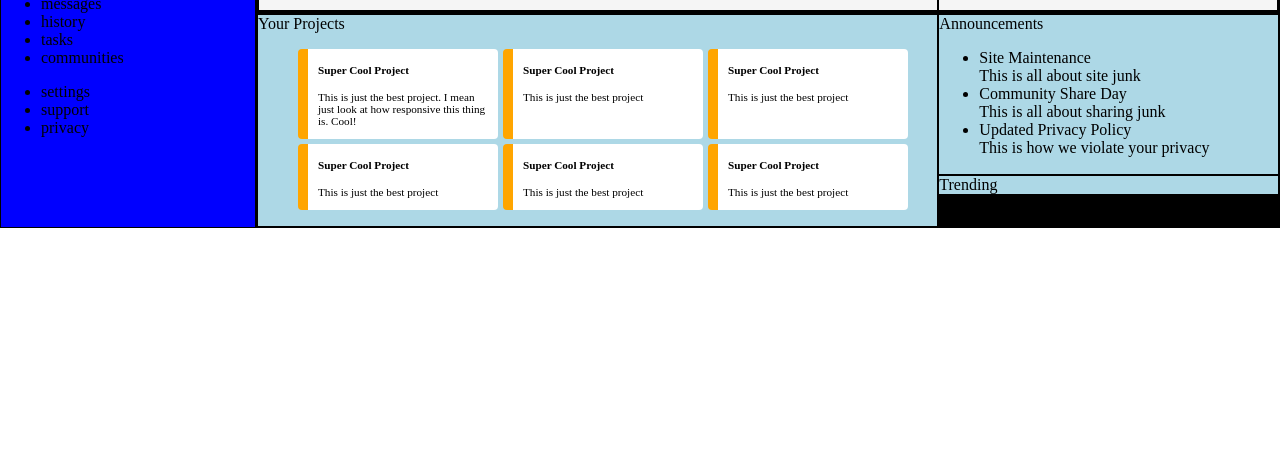
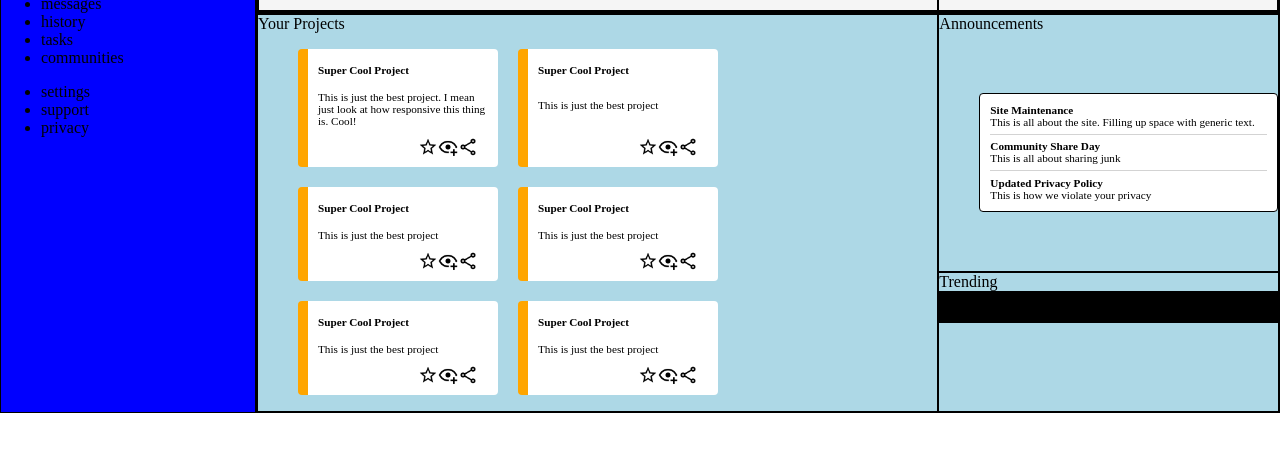
Before and after one commit to j-winston/Admin-Dashboard, a plain HTML site: page index.html in a window 1280 px wide. Shown: the part 92-544 px from the top of the page. Drawn offline with Linux system fonts and the light colour scheme.

Commit message:
properly align project card options

```diff
--- a/index.html
+++ b/index.html
@@ -78,68 +78,70 @@
                         <h4>Super Cool Project</h4>
                         <p>This is just the best project. I mean just look at how responsive this thing is. Cool!</p>
 
-                        <div class="main-content__projects-options">
-                        <img src="" alt="">
-                        <img src="" alt="">
-                        <img src="" alt=""></div>
+                        <div class="project-container__cards-options">
+                        <img src="assets/star-outline.png" alt="">
+                        <img src="assets/eye-plus-outline.png" alt="">
+                        <img src="assets/share-variant-outline.png" alt=""></div>
                     </li>
                     <li>
                         <h4>Super Cool Project</h4>
                         <p>This is just the best project</p>
-                        <div class="main-content__projects-options">
-                        <img src="" alt="">
-                        <img src="" alt="">
-                        <img src="" alt=""></div>
+                        <div class="project-container__cards-options">
+                        <img src="assets/star-outline.png" alt="">
+                        <img src="assets/eye-plus-outline.png" alt="">
+                        <img src="assets/share-variant-outline.png" alt=""></div>
                     </li>
                     <li>
                         <h4>Super Cool Project</h4>
                         <p>This is just the best project</p>
-                        <div class="main-content__projects-options">
-                        <img src="" alt="">
-                        <img src="" alt="">
-                        <img src="" alt=""></div>
+                        <div class="project-container__cards-options">
+                        <img src="assets/star-outline.png" alt="">
+                        <img src="assets/eye-plus-outline.png" alt="">
+                        <img src="assets/share-variant-outline.png" alt=""></div>
                     </li>
                     <li>
                         <h4>Super Cool Project</h4>
                         <p>This is just the best project</p>
-                        <div class="main-content__projects-options">
-                        <img src="" alt="">
-                        <img src="" alt="">
-                        <img src="" alt=""></div>
+                        <div class="project-container__cards-options">
+                        <img src="assets/star-outline.png" alt="">
+                        <img src="assets/eye-plus-outline.png" alt="">
+                        <img src="assets/share-variant-outline.png" alt=""></div>
                     </li>
                     <li>
                         <h4>Super Cool Project</h4>
                         <p>This is just the best project</p>
-                        <div class="main-content__projects-options">
-                        <img src="" alt="">
-                        <img src="" alt="">
-                        <img src="" alt=""></div>
+                        <div class="project-container__cards-options">
+                        <img src="assets/star-outline.png" alt="">
+                        <img src="assets/eye-plus-outline.png" alt="">
+                        <img src="assets/share-variant-outline.png" alt=""></div>
                     </li>
                     <li>
                         <h4>Super Cool Project</h4>
                         <p>This is just the best project</p>
-                        <div class="main-content__projects-options">
-                        <img src="" alt="">
-                        <img src="" alt="">
-                        <img src="" alt=""></div>
+                        <div class="project-container__cards-options">
+                        <img src="assets/star-outline.png" alt="">
+                        <img src="assets/eye-plus-outline.png" alt="">
+                        <img src="assets/share-variant-outline.png" alt=""></div>
                     </li>
                 </div>
                </ul>
             </div>
                <div class="main-content__announcements cell"><p>Announcements</p>
                    <ul>
+                       <div class="announcements__card cell">
                         <li>
                             <p>Site Maintenance</p>
-                        <p>This is all about site junk</p>
+                            <p>This is all about the site. Filling up space with generic text.<hr></p>
                         </li>
                         <li>
                             <p>Community Share Day</p>
-                        <p>This is all about sharing junk</p>
+                            <p>This is all about sharing junk<hr></p>
                         </li>
                         <li>
                             <p>Updated Privacy Policy</p>
                             <p>This is how we violate your privacy</p>
                         </li>
+                       </div>
                    </ul>
                </div>
 
--- a/style.css
+++ b/style.css
@@ -134,15 +134,26 @@ p {
         .project-container__cards {
             display: grid;
             grid-template-columns: repeat(auto-fill, minmax(100px, 200px));
-            gap: 5px;
+            gap: 20px;
 
         }
 
+        .project-container__cards-options {
+            display: grid;
+            justify-content: end;
+            align-content: end;
+            padding: 10px;
+            grid-template-columns: 20px 20px 20px;
+
+        }
+
+        .project-container__cards  li  img {
+            height: 20px;
+        }
+
         .project-container__cards li {
-            display: flex;
-            flex-direction: column;
-
             font-size: .7rem;
+            display: grid;
 
             list-style: none;
             background-color: white;
@@ -153,8 +164,36 @@ p {
         }
 
         .main-content__announcements {
+            display: grid;
             grid-area: announcements;
         }
+
+
+        .announcements__card {
+            display: grid;
+            background-color: white;
+            border-radius: 4px;
+            font-size: .7rem;
+            list-style: none;
+            padding: 10px;
+            grid-template-columns: minmax(150px, 1fr);
+
+        }
+
+
+        .announcements__card li p:nth-child(1) {
+            font-weight: bold;
+        }
+
+        .announcements__card hr {
+            outline-style: none;
+            border: none;
+            border-top: 1px solid lightgray;
+
+
+
+        }
+
 
         .main-content__trending {
             grid-area: trending;
```
Also changed, not shown: assets/eye-plus-outline.png (added), assets/share-variant-outline.png (added), assets/sidebar/communities.png (added), assets/sidebar/history.png (added), assets/sidebar/home.png (added), assets/sidebar/message.png (added), assets/sidebar/privacy.png (added), assets/sidebar/profile.png (added), assets/sidebar/settings.png (added), assets/sidebar/support.png (added), assets/sidebar/tasks.png (added), assets/star-outline.png (added), assets/trending-avatar-1.png (added), assets/trending-avatar-2.png (added), 2 more files. Lines whose indentation alone changed are shown as unchanged.
